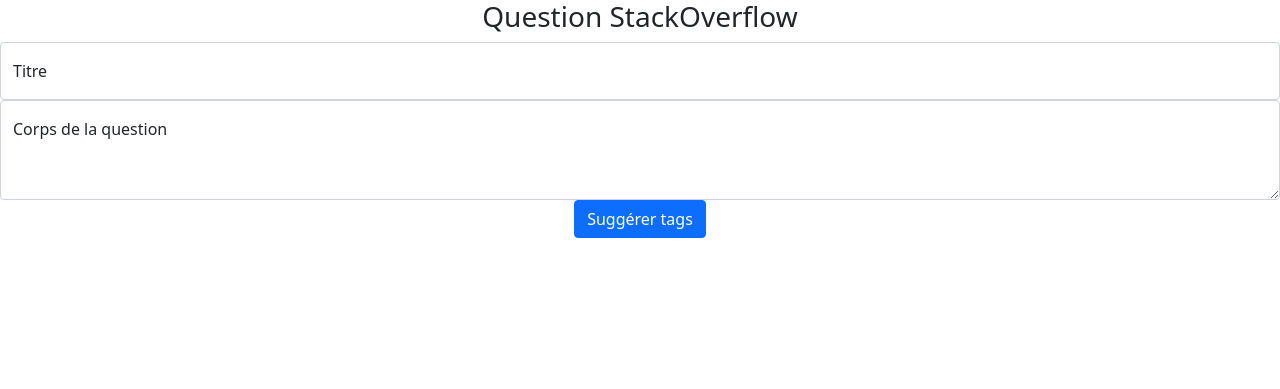
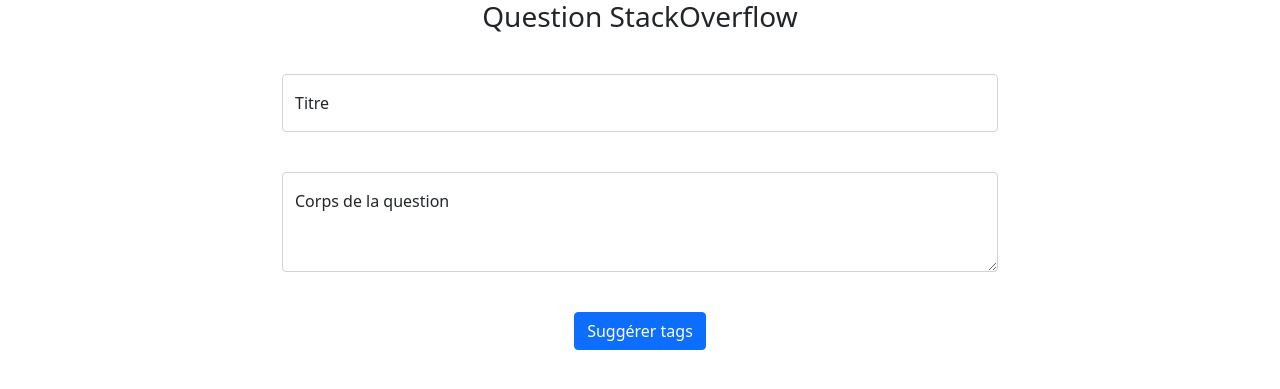
Before and after one commit to jayma-bro/deploy-projet5, a Flask app: page / in a window 1280 px wide. Shown: the top 389 px of the page. Run offline with Flask 2, Linux system fonts and the light colour scheme.

Commit message:
petite mise en page

```diff
--- a/static/css/main.css
+++ b/static/css/main.css
@@ -12,3 +12,6 @@
     background-color: dodgerblue;
     border-color: aqua;
 }
+.form-classique {
+    margin: 40px 200px;
+}
--- a/templates/index.html
+++ b/templates/index.html
@@ -6,15 +6,15 @@
     <link href="https://cdn.jsdelivr.net/npm/bootstrap@5.1.3/dist/css/bootstrap.min.css" rel="stylesheet" integrity="sha384-1BmE4kWBq78iYhFldvKuhfTAU6auU8tT94WrHftjDbrCEXSU1oBoqyl2QvZ6jIW3" crossorigin="anonymous">
     <link rel="stylesheet" href="{{ url_for('static', filename='css/main.css') }}">
 </head>
-<body class="text-center">
-    <div class="content">
+<body>
+    <div class="container">
         <form action="submit" method="post" class="text-center">
             <h3>Question StackOverflow</h3>
-            <div class="form-floating">
+            <div class="form-floating form-classique">
                 <input type="text" name="title" id="title" class="form-control" placeholder="Titre">
                 <label for="title">Titre</label>
             </div>
-            <div class="form-floating">
+            <div class="form-floating form-classique">
                 <textarea class="form-control" placeholder="Corps de la question" name="body" id="body" style="height: 100px"></textarea>
                 <label for="body">Corps de la question</label>
             </div>
```
